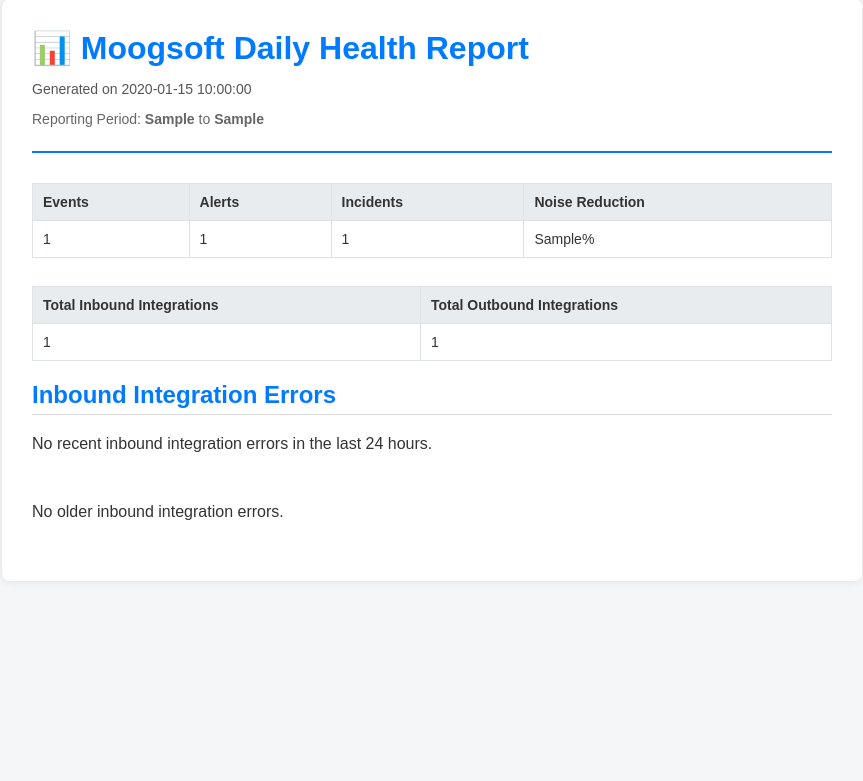
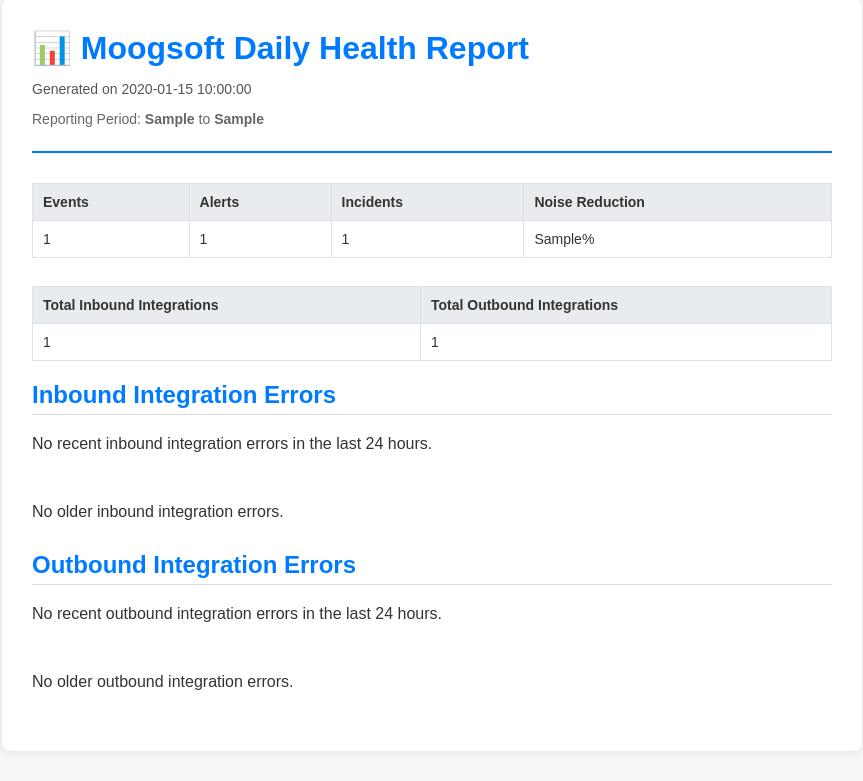
Before and after one commit to rohith-gunti/reporting-moogsoft, a Python web app: template templates/health_check.html in a window 1280 px wide. Shown: the part 31-812 px from the top of the page, without its empty margins (208-1071 px from the left). Before the commit the page ends 551 px from the top, so only its background shows below. Run offline with Jinja, Linux system fonts and the light colour scheme; the template is opened without the code that fills it: most values are stand-ins (such as "Sample title", 1, 10 or a date in 2020).

Commit message:
Update health_check.html Outbound errors

```diff
--- a/templates/health_check.html
+++ b/templates/health_check.html
@@ -96,8 +96,11 @@
                 </tr>
             </table>
         </div>
+
+        <!-- Inbound Errors Section -->
         <div class="section">
-            <h2>Inbound Integration Errors</h2> {% if recent_inbound_errors %}
+            <h2>Inbound Integration Errors</h2>
+            {% if recent_inbound_errors %}
             <h3>Recent Errors (Last 24 hours)</h3>
             <table>
                 <thead>
@@ -121,7 +124,8 @@
             <p>No recent inbound integration errors in the last 24 hours.</p>
             {% endif %}
 
-            <br> {% if older_inbound_errors %}
+            <br>
+            {% if older_inbound_errors %}
             <h3>Older Errors (More than 24 hours old)</h3>
             <table>
                 <thead>
@@ -131,7 +135,7 @@
                     </tr>
                 </thead>
                 <tbody>
-                    {% for manager, count in older_inbound_errors.items() %}
+                    {% for manager, error_data in older_inbound_errors.items() %}
                     <tr>
                         <td>{{ manager }}</td>
                         <td>{{ count.count }}</td>
@@ -143,3 +147,58 @@
             <p>No older inbound integration errors.</p>
             {% endif %}
         </div>
+
+        <!-- Outbound Errors Section -->
+        <div class="section">
+            <h2>Outbound Integration Errors</h2>
+            {% if recent_outbound_errors %}
+            <h3>Recent Errors (Last 24 hours)</h3>
+            <table>
+                <thead>
+                    <tr>
+                        <th>Integration Name</th>
+                        <th>Error Count</th>
+                        <th>Messages</th>
+                    </tr>
+                </thead>
+                <tbody>
+                    {% for name, error_data in recent_outbound_errors.items() %}
+                    <tr>
+                        <td>{{ name }}</td>
+                        <td>{{ error_data.count }}</td>
+                        <td>{{ error_data.messages | join(", ") }}</td>
+                    </tr>
+                    {% endfor %}
+                </tbody>
+            </table>
+            {% else %}
+            <p>No recent outbound integration errors in the last 24 hours.</p>
+            {% endif %}
+
+            <br>
+            {% if older_outbound_errors %}
+            <h3>Older Errors (More than 24 hours old)</h3>
+            <table>
+                <thead>
+                    <tr>
+                        <th>Integration Name</th>
+                        <th>Error Count</th>
+                    </tr>
+                </thead>
+                <tbody>
+                    {% for name, error_data in older_outbound_errors.items() %}
+                    <tr>
+                        <td>{{ name }}</td>
+                        <td>{{ count.count }}</td>
+                    </tr>
+                    {% endfor %}
+                </tbody>
+            </table>
+            {% else %}
+            <p>No older outbound integration errors.</p>
+            {% endif %}
+        </div>
+    </div>
+</body>
+
+</html>
```
